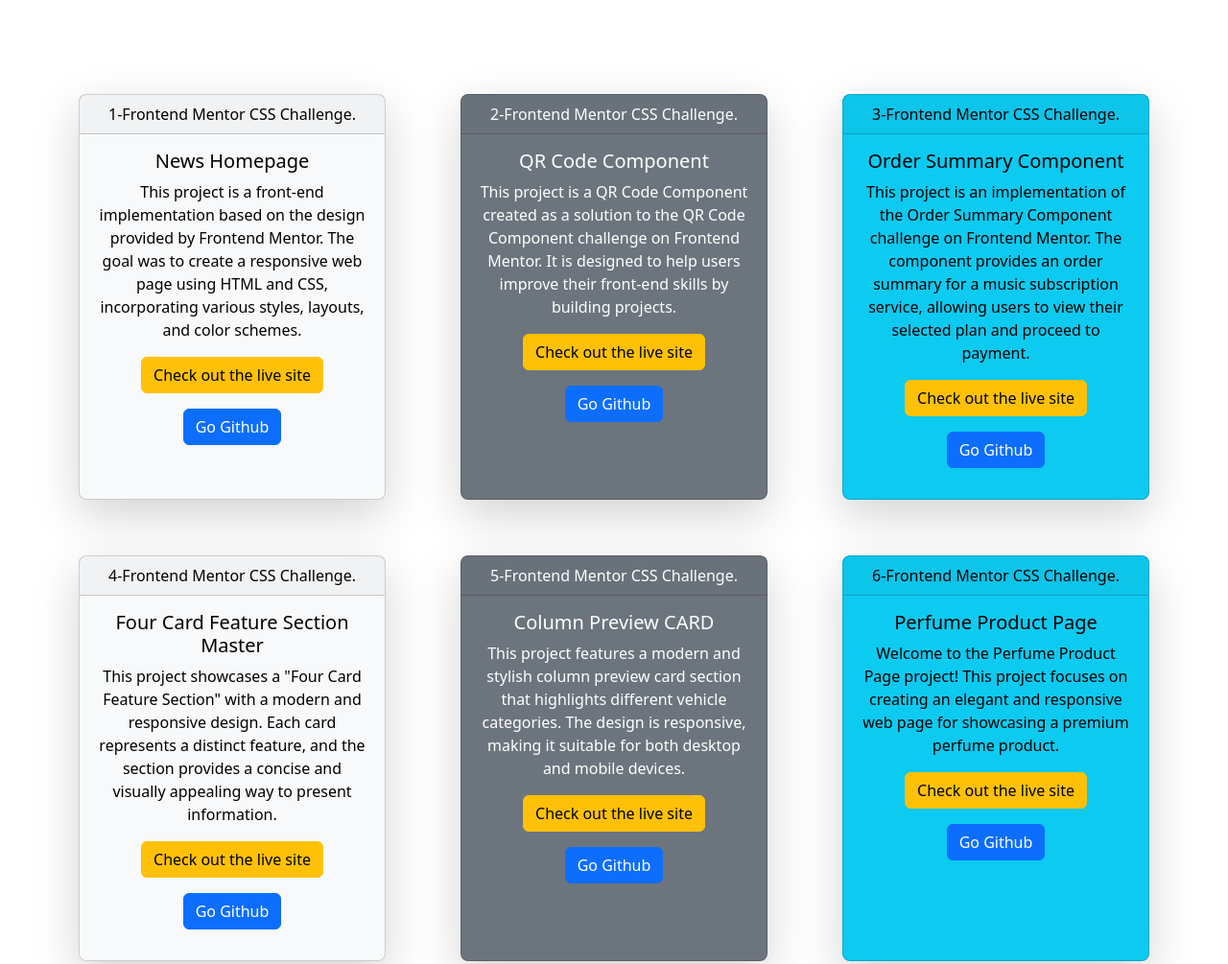
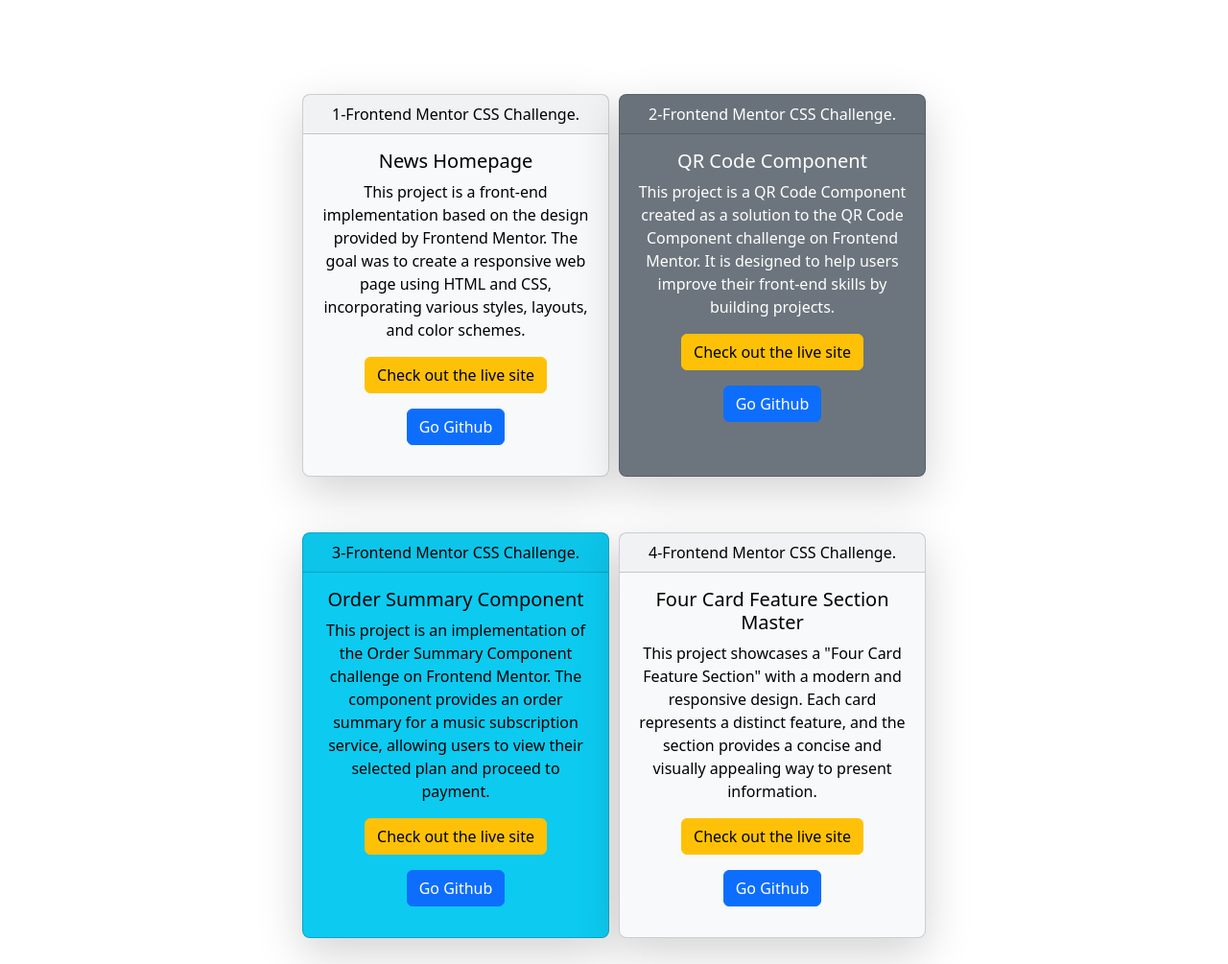
Before and after one commit to AliCanKANBOLAT/Online-Resume-with-Boostrap, a website: page my-projects/projects001.html in a window 1280 px wide. Shown: the top 1005 px of the page at 96% size. Drawn offline with nearby package versions, Linux system fonts and the light colour scheme.

Commit message:
fix the problem about the content align items

```diff
--- a/my-projects/projects001.html
+++ b/my-projects/projects001.html
@@ -41,9 +41,9 @@ href="https://cdnjs.cloudflare.com/ajax/libs/animate.css/4.1.1/animate.min.css"
   </head>
   <body>
       <div class="container mt-5">
-        <div class="row">
-          <div class="col-sm-12" id="align">
-            <div class="projects" id="projects">
+        <div class="row justify-content-center">
+          <div class="col-sm-8" id="align">
+            <div class="projects justify-content-center" id="projects" >
               <div class="card shadow-lg rounded-3 text-bg-light mb-5" style="max-width: 20rem;">
                 <div class="card-header"> 1-Frontend Mentor CSS Challenge.</div>
                 <div class="card-body hover">
```
